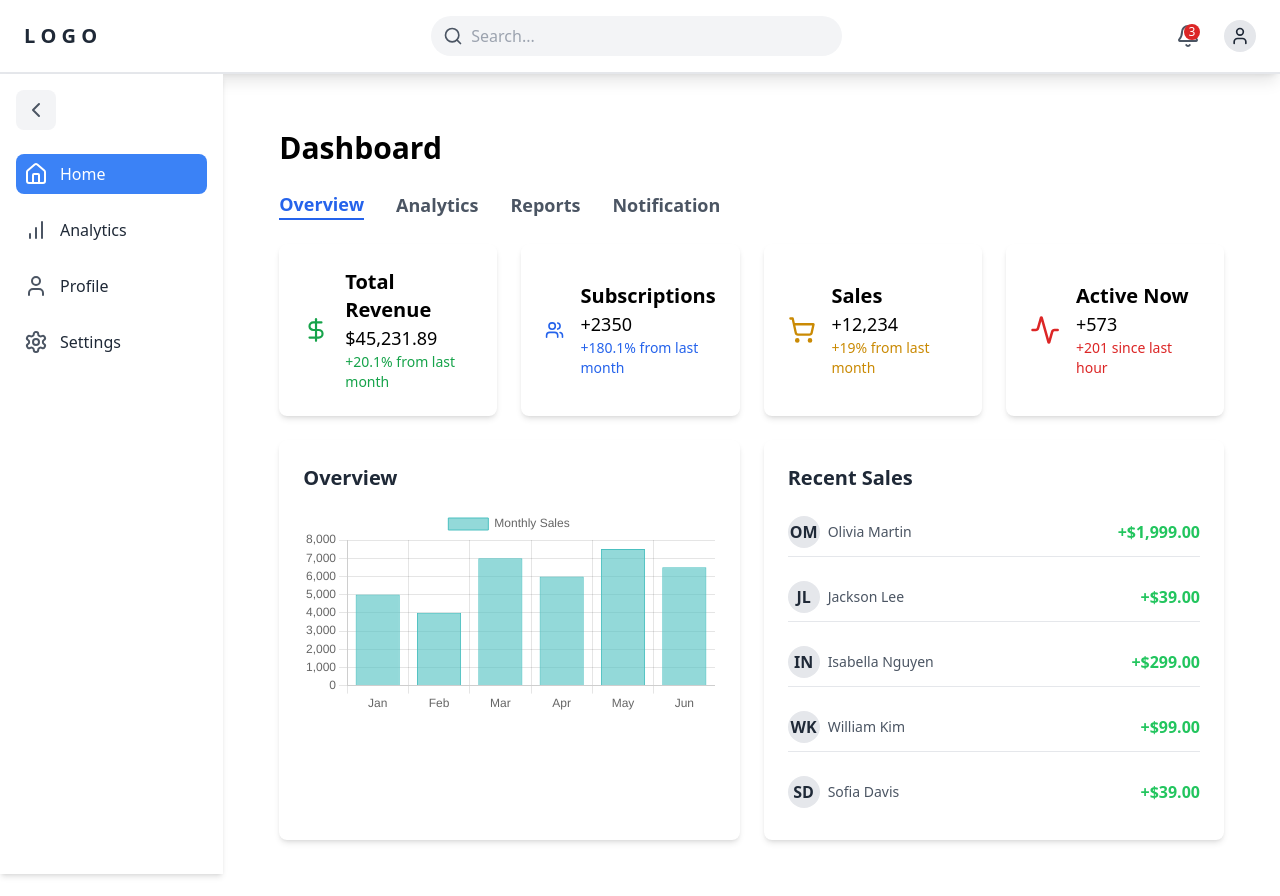
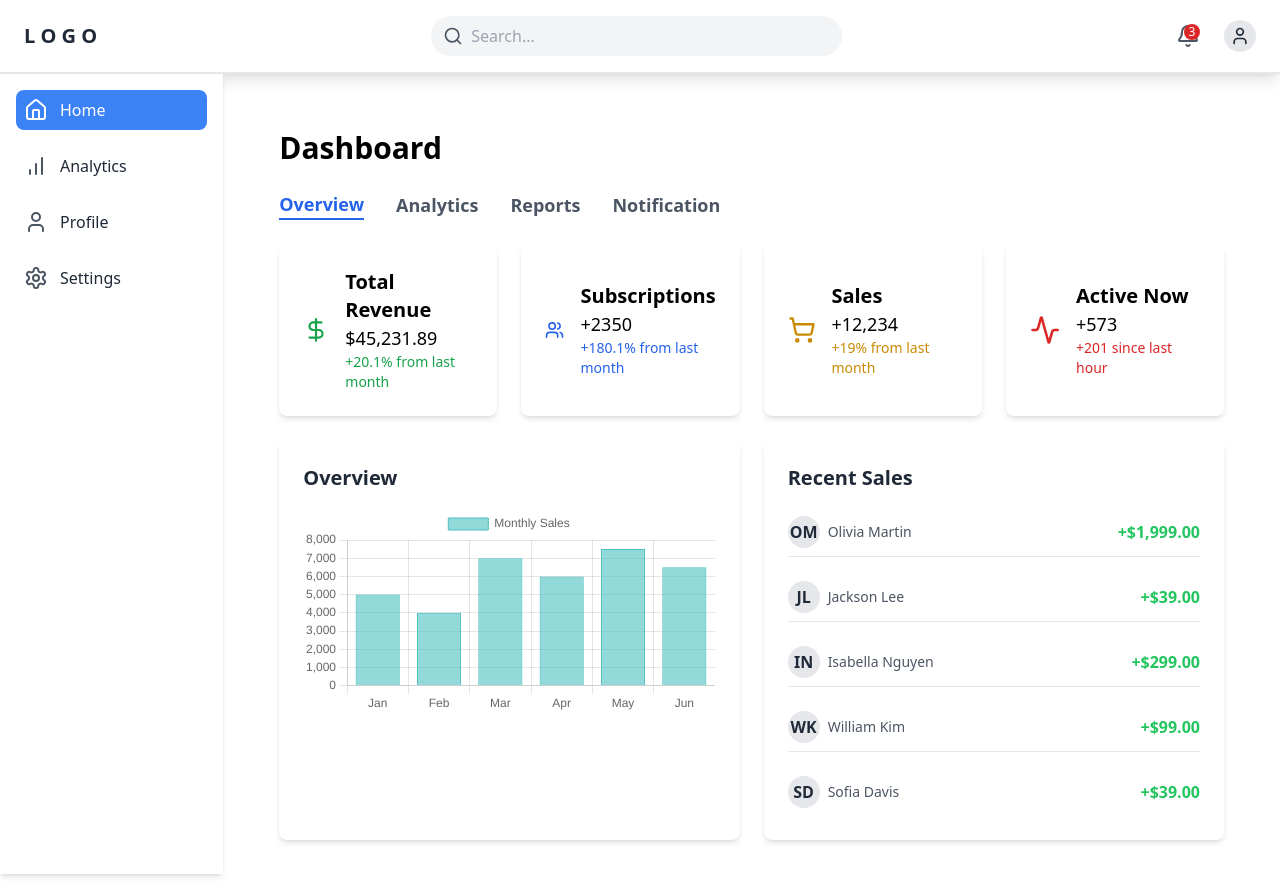
Before and after one commit to Rohitprajapat052/TextifyAIAssignment, a Next.js app: page / in a window 1280 px wide. Built offline with nearby package versions, Linux system fonts and the light colour scheme.

Commit message:
Update SideMenu.tsx

```diff
--- a/src/app/components/side-menu/SideMenu.tsx
+++ b/src/app/components/side-menu/SideMenu.tsx
@@ -1,31 +1,13 @@
-
 'use client'
-import { Home, BarChart, Settings, User, ChevronLeft, ChevronRight } from "lucide-react";
-import { useState } from "react";
+import { Home, BarChart, Settings, User } from "lucide-react";
 import Link from "next/link";
 import { usePathname } from "next/navigation"; // Import usePathname
 
 const SideMenu = () => {
-  const [isExpanded, setIsExpanded] = useState(true);
   const pathname = usePathname(); // Get current route
 
   return (
-
-     <aside
-      className={`bg-white shadow-md h-screen p-4 transition-all duration-300 ${
-        isExpanded ? "w-64" : "w-16"
-      }`}
-    >
-      <button
-        className="mb-6 p-2 rounded-lg bg-gray-100 hover:bg-gray-200 transition"
-        onClick={() => setIsExpanded(!isExpanded)}
-      >
-        {isExpanded ? (
-          <ChevronLeft className="w-6 h-6 text-gray-600" />
-        ) : (
-          <ChevronRight className="w-6 h-6 text-gray-600" />
-        )}
-      </button>
+    <aside className="bg-white shadow-md h-screen p-4 w-64">
       <nav className="flex flex-col gap-4">
         {/* Menu Items */}
         {[
@@ -42,7 +24,7 @@ const SideMenu = () => {
             }`}
           >
             <Icon className={`w-6 h-6 ${pathname === href ? "text-white" : "text-gray-600"}`} />
-            {isExpanded && <span>{name}</span>}
+            <span>{name}</span>
           </Link>
         ))}
       </nav>
@@ -50,4 +32,4 @@ const SideMenu = () => {
   );
 };
 
-export default SideMenu ;
+export default SideMenu;
```
